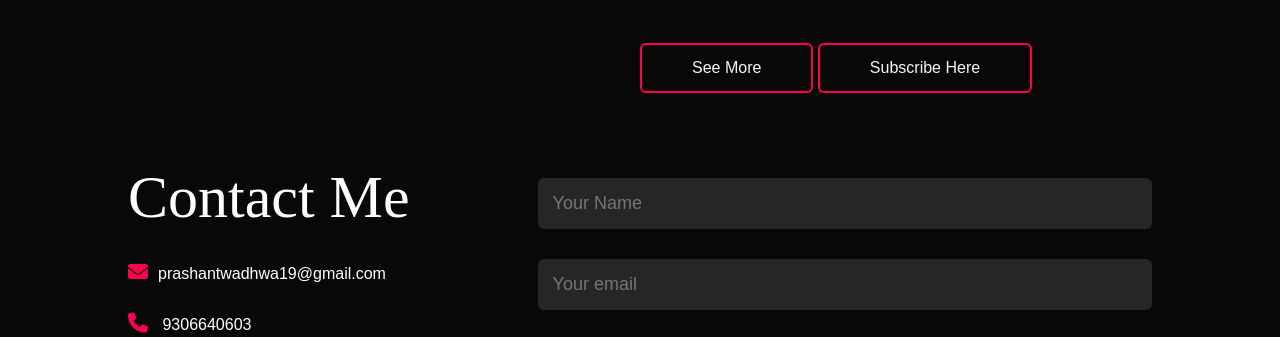
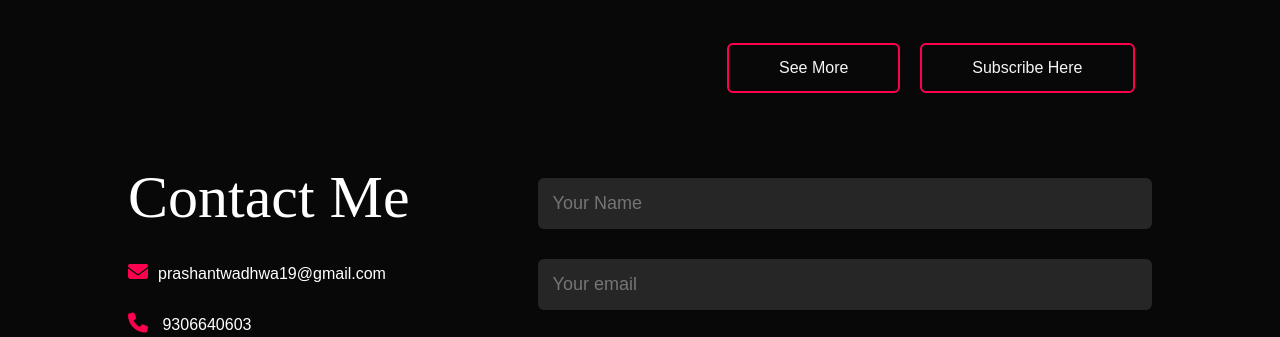
Before and after one commit to prashantwadhwa/portfolio, a website: page index.html in a window 1280 px wide. Shown: the part 3433-3770 px from the top of the page. Drawn offline with nearby package versions, Linux system fonts and the light colour scheme.

Commit message:
buttons set

```diff
--- a/index.html
+++ b/index.html
@@ -199,8 +199,8 @@
                     </p> <br>
                     <br> <a href="https://www.youtube.com/prashantwadhwa?sub_confirmation=1" target="_blank">
 
-                       <a href="/yt_channel.html" target="_blank"><button  class="btn">See More</button></a>
-                       <button class="btn">Subscribe Here</button></a>
+                       <a href="/yt_channel.html" target="_blank"><button  class="btn btn4">See More</button></a>
+                       <button class="btn btn3">Subscribe Here</button></a>
 
 
                 </div>
--- a/style.css
+++ b/style.css
@@ -568,3 +568,11 @@ nav .fa-solid{
     }
 
 }
+
+.btn.btn3{
+    margin-left: 3%;
+}
+
+.btn.btn4{
+    margin-left: 17%;
+}
```
